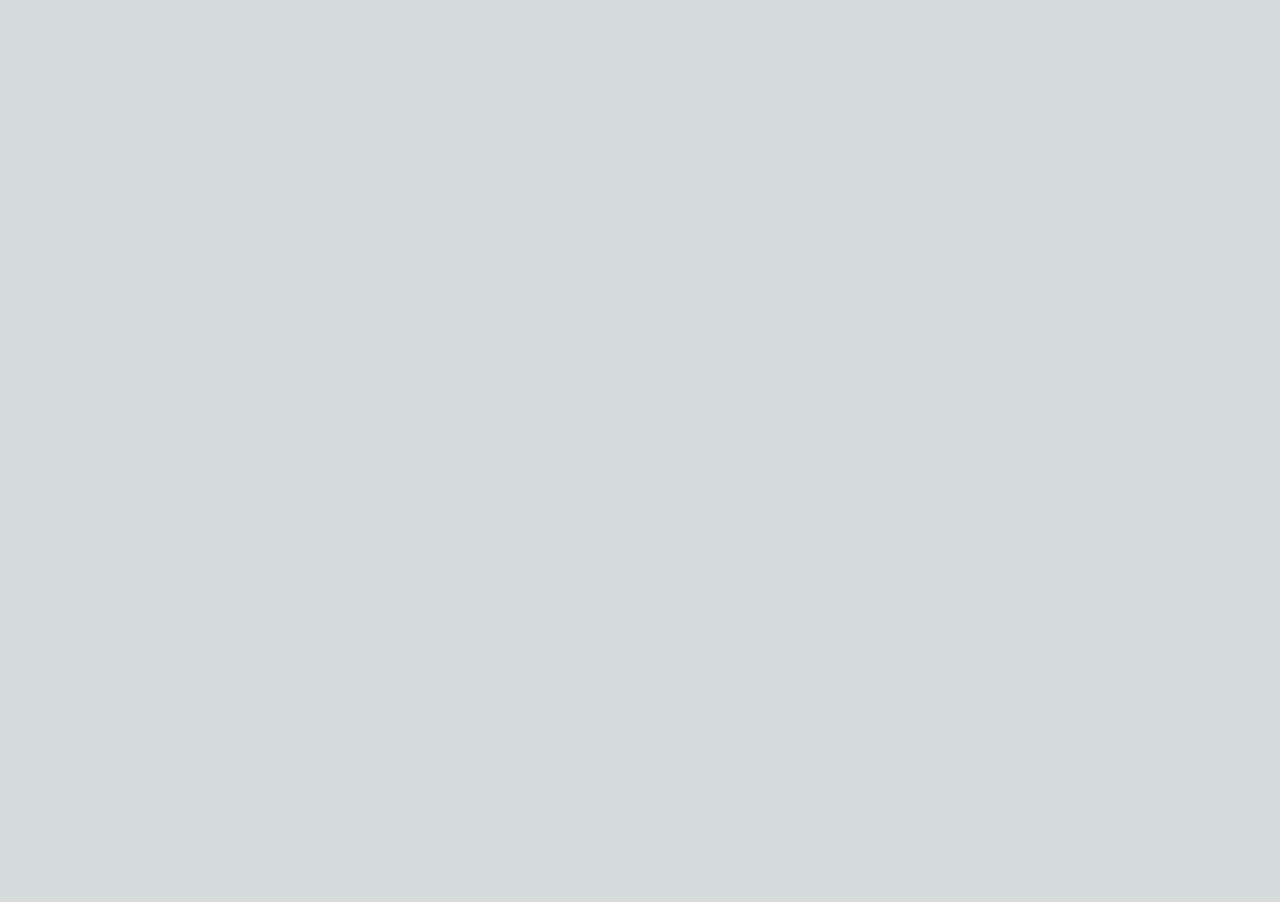
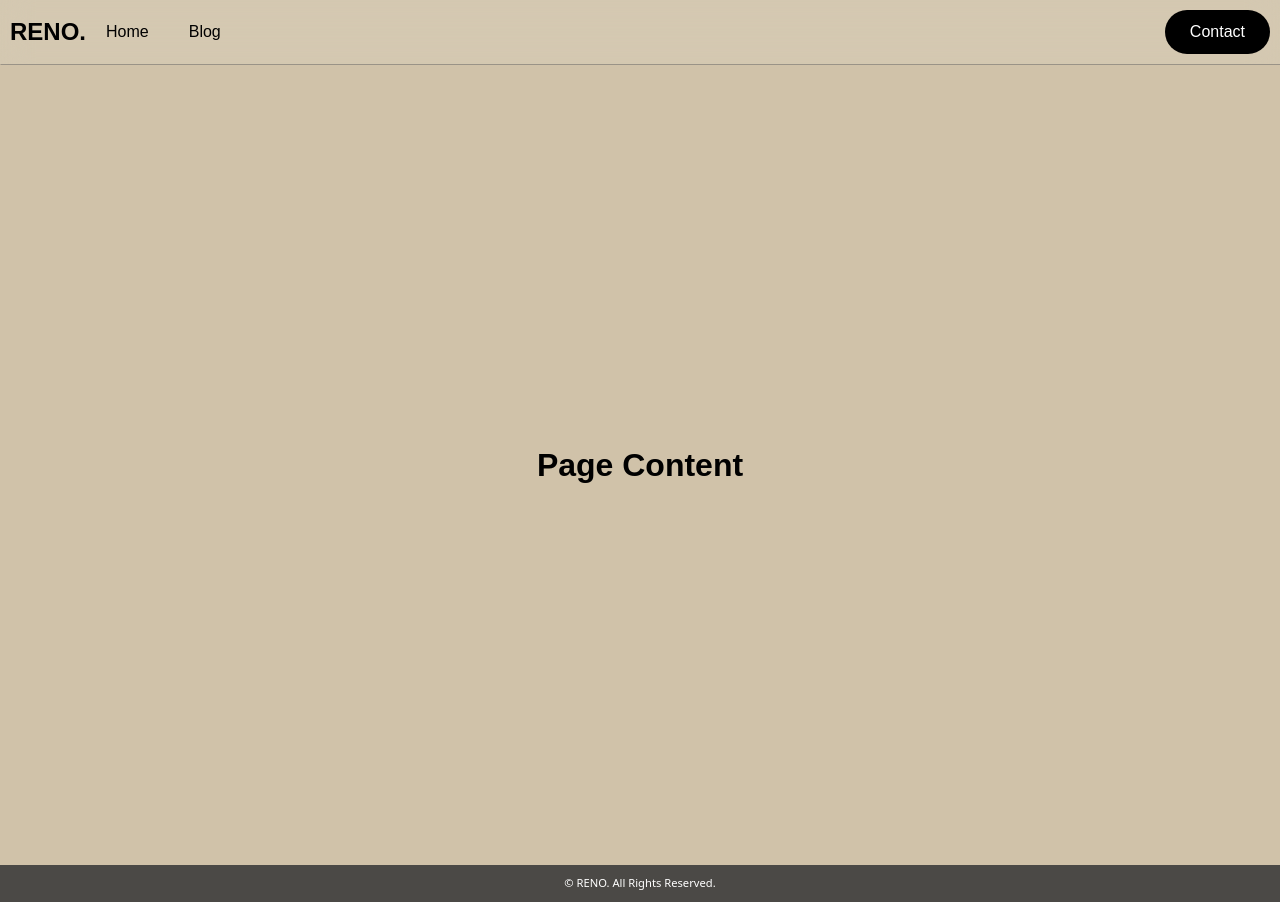
Before and after one commit to reno01111/reno-web, a Next.js app: page / in a window 1280 px wide. Before the commit the page ends 800 px from the top, so only its background shows below. Built offline with nearby package versions, Linux system fonts and the light colour scheme.

Commit message:
ヘッダー&フッターを追加

```diff
--- a/package.json
+++ b/package.json
@@ -11,7 +11,8 @@
   "dependencies": {
     "next": "14.2.5",
     "react": "^18",
-    "react-dom": "^18"
+    "react-dom": "^18",
+    "tailwindcss": "^3.4.10"
   },
   "devDependencies": {
     "@types/node": "^20",
@@ -21,7 +22,6 @@
     "eslint": "^8",
     "eslint-config-next": "14.2.5",
     "postcss": "^8.4.41",
-    "tailwindcss": "^3.4.10",
     "typescript": "^5"
   }
 }
--- a/pages/_app.tsx
+++ b/pages/_app.tsx
@@ -1,6 +1,20 @@
+import { AppProps } from "next/app";
+import { Noto_Serif_JP } from "next/font/google";
+
 import "@/styles/globals.css";
-import type { AppProps } from "next/app";
+import "@/styles/header.css";
+import "@/styles/footer.css";
+import "@/styles/home-index.css";
+
+const notoSerifJP = Noto_Serif_JP({
+  weight: "400",
+  subsets: ["latin"],
+});
 
 export default function App({ Component, pageProps }: AppProps) {
-  return <Component {...pageProps} />;
+  return (
+    <div className={notoSerifJP.className}>
+      <Component {...pageProps} />
+    </div>
+  );
 }
--- a/pages/_document.tsx
+++ b/pages/_document.tsx
@@ -1,12 +1,18 @@
 import { Html, Head, Main, NextScript } from "next/document";
+
+import Header from "./header/_header";
+import Footer from "./footer/_footer";
 
 export default function Document() {
   return (
     <Html lang="ja">
       <Head />
       <body>
+        <Header />
+        <div className="top_margin"></div>
         <Main />
         <NextScript />
+        <Footer />
       </body>
     </Html>
   );
--- /dev/null
+++ b/pages/footer/_footer.tsx
@@ -0,0 +1,13 @@
+import React from 'react'
+
+function _footer() {
+  return (
+    <>
+      <footer className='footer'>
+        <p>&copy; RENO. All Rights Reserved.</p>
+      </footer>
+    </>
+  )
+}
+
+export default _footer
--- /dev/null
+++ b/pages/header/_header.tsx
@@ -0,0 +1,36 @@
+import React from "react";
+import Image from "next/image";
+import Link from "next/link";
+import { Noto_Serif_JP } from "next/font/google";
+
+const notoSerifJP = Noto_Serif_JP({
+  weight: "400",
+  subsets: ["latin"],
+});
+
+function Header() {
+  return (
+    <div className={notoSerifJP.className}>
+      <nav className="header_nav">
+        <div className="header_nav_left">
+          <div>
+            <Link href="/">RENO.</Link>
+          </div>
+          <ul className="header_link">
+            <li>
+              <Link href="/">Home</Link>
+            </li>
+            <li>
+              <Link href="/blog">Blog</Link>
+            </li>
+          </ul>
+        </div>
+        <div className="header_nav_right">
+          <Link href="/contact">Contact</Link>
+        </div>
+      </nav>
+    </div>
+  );
+}
+
+export default Header;
--- a/pages/index.tsx
+++ b/pages/index.tsx
@@ -3,7 +3,11 @@ import Image from "next/image";
 export default function Home() {
   return (
     <>
-      <div></div>
+      <div className="home-index">
+        <div>
+          <h1>Page Content</h1>
+        </div>
+      </div>
     </>
   );
 }
--- /dev/null
+++ b/postcss.config.js
@@ -0,0 +1,6 @@
+module.exports = {
+  plugins: [
+    'tailwindcss',
+    'autoprefixer',
+  ],
+};
--- /dev/null
+++ b/styles/footer.css
@@ -0,0 +1,8 @@
+.footer {
+  color: rgb(255, 255, 255);
+  background-color: rgb(75, 73, 70);
+  padding: 10px;
+  text-align: center;
+  font-size: 0.7rem;
+  font-weight: lighter;
+}
--- a/styles/globals.css
+++ b/styles/globals.css
@@ -2,32 +2,15 @@
 @tailwind components;
 @tailwind utilities;
 
-:root {
-  --foreground-rgb: 0, 0, 0;
-  --background-start-rgb: 214, 219, 220;
-  --background-end-rgb: 255, 255, 255;
+* {
+  margin: 0;
+  padding: 0;
 }
 
-@media (prefers-color-scheme: dark) {
-  :root {
-    --foreground-rgb: 255, 255, 255;
-    --background-start-rgb: 0, 0, 0;
-    --background-end-rgb: 0, 0, 0;
-  }
+html {
+  background-color: #d0c2a9;
 }
 
-body {
-  color: rgb(var(--foreground-rgb));
-  background: linear-gradient(
-      to bottom,
-      transparent,
-      rgb(var(--background-end-rgb))
-    )
-    rgb(var(--background-start-rgb));
+.top_margin {
+  padding-top: 65px;
 }
-
-@layer utilities {
-  .text-balance {
-    text-wrap: balance;
-  }
-}
--- /dev/null
+++ b/styles/header.css
@@ -0,0 +1,50 @@
+.header_nav {
+  display: flex;
+  justify-content: space-between;
+  position: fixed;
+  width: 100%;
+  padding: 10px;
+  background-color: rgba(176, 176, 176);
+  z-index: 3;
+  background-color: rgba(255, 255, 255, 0.1);
+  -webkit-backdrop-filter: blur(10px);
+  backdrop-filter: blur(15px);
+  box-shadow: .5px .5px 0 rgb(100, 100, 100);
+}
+
+.header_nav_left {
+  display: flex;
+}
+
+.header_nav_left div {
+  margin: auto 0;
+  font-size: 1.5rem;
+  font-weight: bold;
+}
+
+.header_link {
+  display: flex;
+}
+
+.header_link li {
+  margin: 10px 20px 0 20px;
+  font-size: 1rem;
+}
+
+.header_link li a:hover {
+  text-decoration: underline;
+  opacity: 0.6;
+}
+
+.header_nav_right {
+  display: flex;
+  justify-content: center;
+  align-items: center;
+}
+
+.header_nav_right a {
+  color: rgb(255, 255, 255);
+  padding: 10px 25px;
+  background-color: rgb(0, 0, 0);
+  border-radius: 30px;
+}
--- /dev/null
+++ b/styles/home-index.css
@@ -0,0 +1,13 @@
+.home-index {
+  height: 100vh;
+  text-align: center;
+  display: flex;
+  flex-direction: column;
+  align-items: center;
+  justify-content: center;
+}
+
+.home-index h1 {
+  font-size: 2rem;
+  font-weight: bold;
+}
--- a/tailwind.config.ts
+++ b/tailwind.config.ts
@@ -1,4 +1,4 @@
-import type { Config } from "tailwindcss";
+import type { Config } from 'tailwindcss';
 
 const config: Config = {
   content: [
@@ -17,4 +17,5 @@ const config: Config = {
   },
   plugins: [],
 };
+
 export default config;
```
Also changed, not shown: 2 other files (tests, documents, lock files or other folders).
